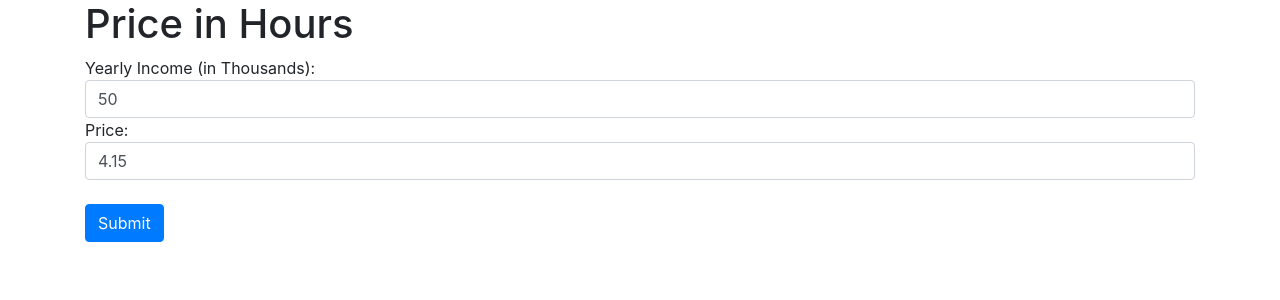
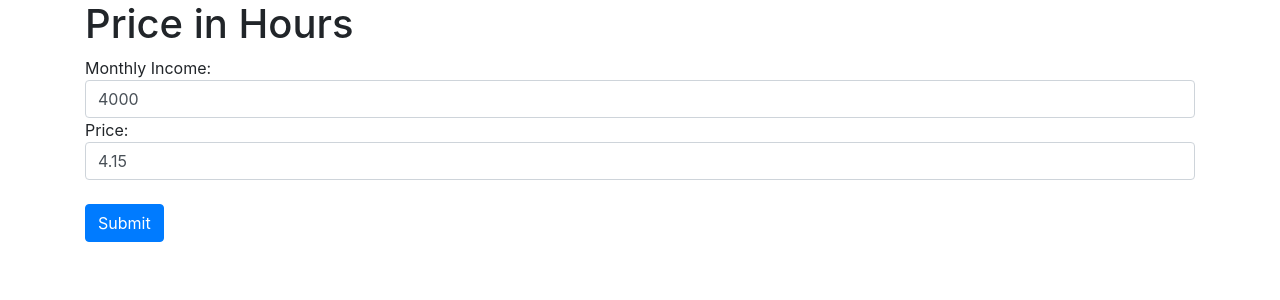
Before and after one commit to tianle91/manhour-price-app, a Flask app: page / in a window 1280 px wide. Shown: the part 56-356 px from the top of the page. Run offline with Flask 2, Linux system fonts and the light colour scheme; parts of the project's set-up code (start-up, migrations or seed data) failed here and were passed over; some libraries are stand-ins or nearby versions.

Commit message:
monthly income

```diff
--- /dev/null
+++ b/app.py
@@ -0,0 +1,28 @@
+from flask import Flask, render_template, request
+from .calculator import get_income_in_minutes, get_price_in_minutes
+
+app = Flask(__name__)
+
+
+@app.route('/', methods=('GET', 'POST'))
+def index():
+    price_in_hours = None
+    price_in_minutes = None
+    if request.method == 'POST':
+        monthly_income = float(request.form['monthly-income'])
+        price = float(request.form['price'])
+        income_in_minutes = get_income_in_minutes(
+            monthly_income=monthly_income)
+        price_in_minutes = get_price_in_minutes(
+            income_in_minutes=income_in_minutes, price=price)
+    has_price_in_minutes = price_in_minutes is not None
+    return render_template(
+        'index.html',
+        has_price_in_minutes=has_price_in_minutes,
+        price_in_hours=f'{price_in_minutes/60:.2f}' if has_price_in_minutes else None,
+        price_in_minutes=f'{price_in_minutes:.0f}' if has_price_in_minutes else None,
+    )
+
+
+if __name__ == '__main__':
+    app.run(host='127.0.0.1', port=8080, debug=True)
--- a/main.py
+++ /dev/null
@@ -1,27 +0,0 @@
-from flask import Flask, render_template, request
-
-app = Flask(__name__)
-
-
-@app.route('/', methods=('GET', 'POST'))
-def index():
-    price_in_hours = None
-    price_in_minutes = None
-    if request.method == 'POST':
-        yearly_income = 1000. * float(request.form['yearly-k'])
-        price = float(request.form['price'])
-        # 262 working days, 8 hours a day
-        hourly_income = yearly_income / (262 * 8)
-        price_in_hours = price / hourly_income
-        price_in_minutes = price_in_hours * 60.
-    has_price_in_hours = price_in_hours is not None
-    return render_template(
-        'index.html',
-        has_price_in_hours=has_price_in_hours,
-        price_in_hours=f'{price_in_hours:.2f}' if price_in_hours is not None else None,
-        price_in_minutes=f'{price_in_minutes:.0f}' if price_in_minutes is not None else None,
-    )
-
-
-if __name__ == '__main__':
-    app.run(host='127.0.0.1', port=8080, debug=True)
--- a/templates/index.html
+++ b/templates/index.html
@@ -5,9 +5,9 @@
 
 <form method="post">
     <div class="form-group">
-        Yearly Income (in Thousands):
-        <input type="text" name="yearly-k" placeholder="50" class="form-control"
-            value="{{ request.form['yearly-k'] or 50 }}">
+        Monthly Income:
+        <input type="text" name="monthly-income" placeholder="50" class="form-control"
+            value="{{ request.form['monthly-income'] or 4000 }}">
         Price:
         <input type="text" name="price" placeholder="4.15" class="form-control"
             value="{{ request.form['price'] or 4.15 }}">
```
Also changed, not shown: 1 other file.
